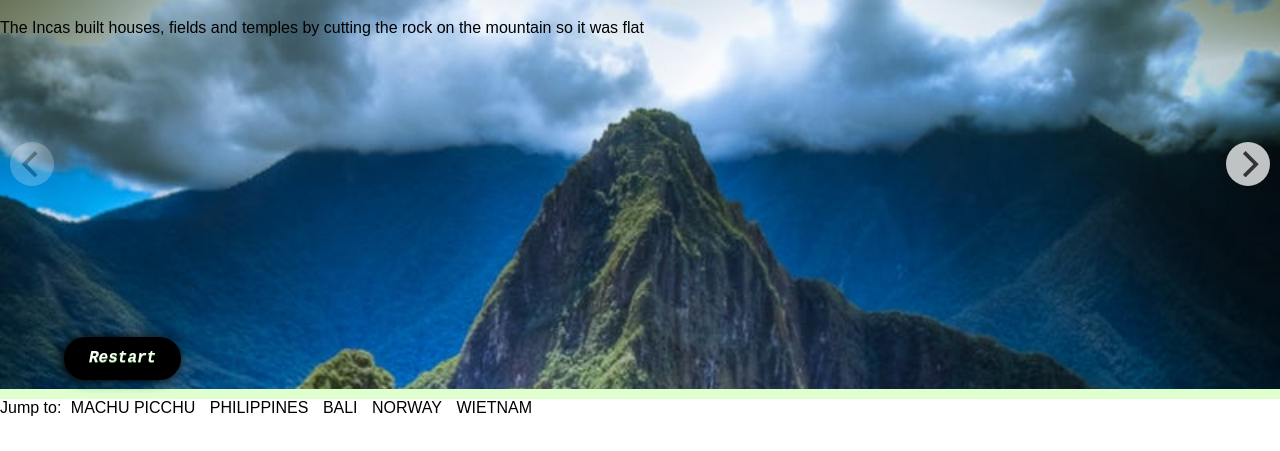
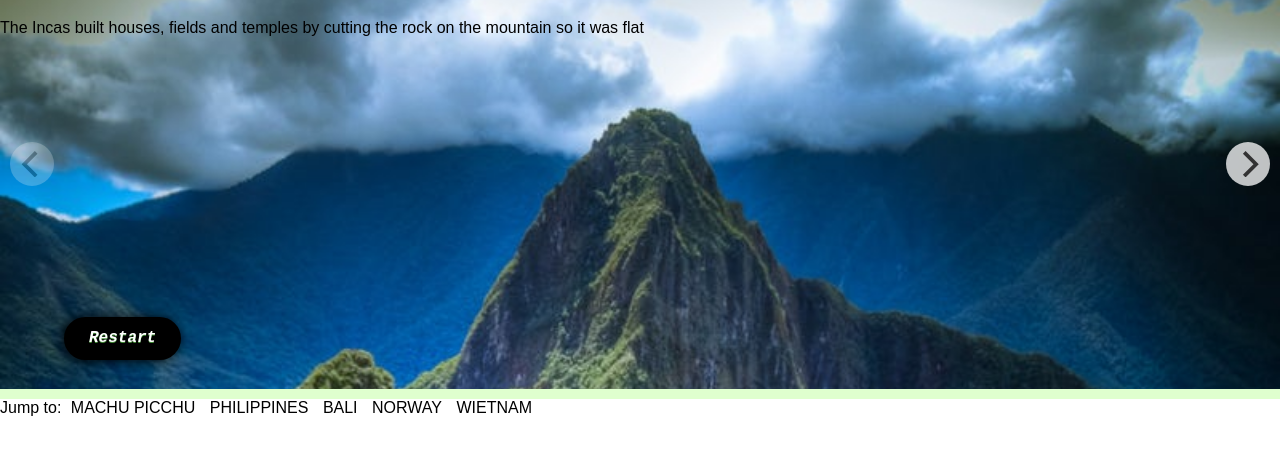
Before and after one commit to 0na/Flickity-carousel, a website: page index.html in a window 1280 px wide. Shown: the part 61-512 px from the top of the page. Drawn offline with Linux system fonts and the light colour scheme.

Commit message:
task finished

```diff
--- a/sass/style.scss
+++ b/sass/style.scss
@@ -61,7 +61,7 @@ header {
 
     .restart {
         position: absolute;
-        top: -80px;
+        top: -100px;
         margin-left: 5%;
         -moz-box-shadow: -2px 1px 12px 0px #000000;
         -webkit-box-shadow: -2px 1px 12px 0px #000000;
```
Also changed, not shown: index.html (+0 -6 lines), css/style.css, 1 other file.
